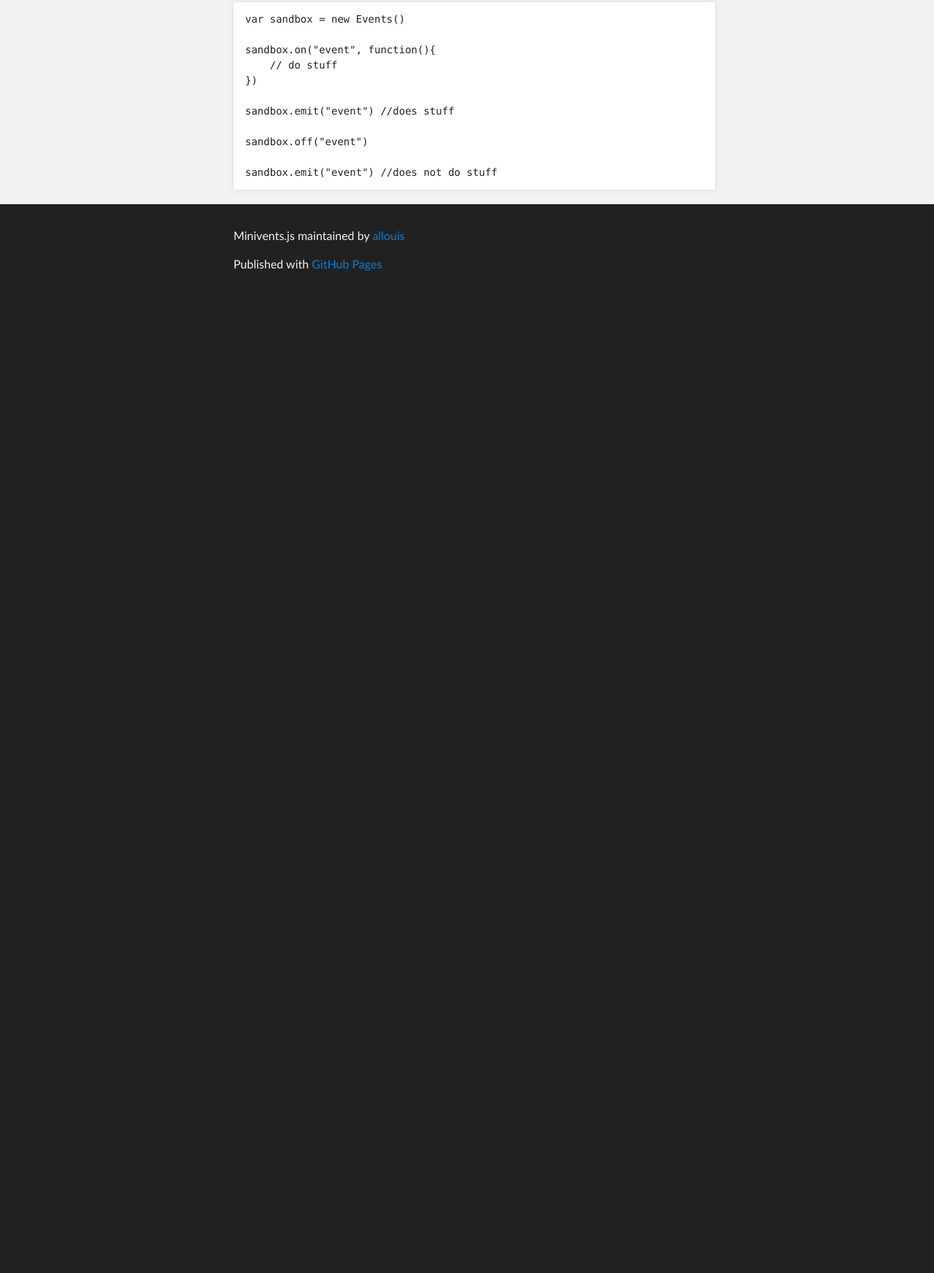
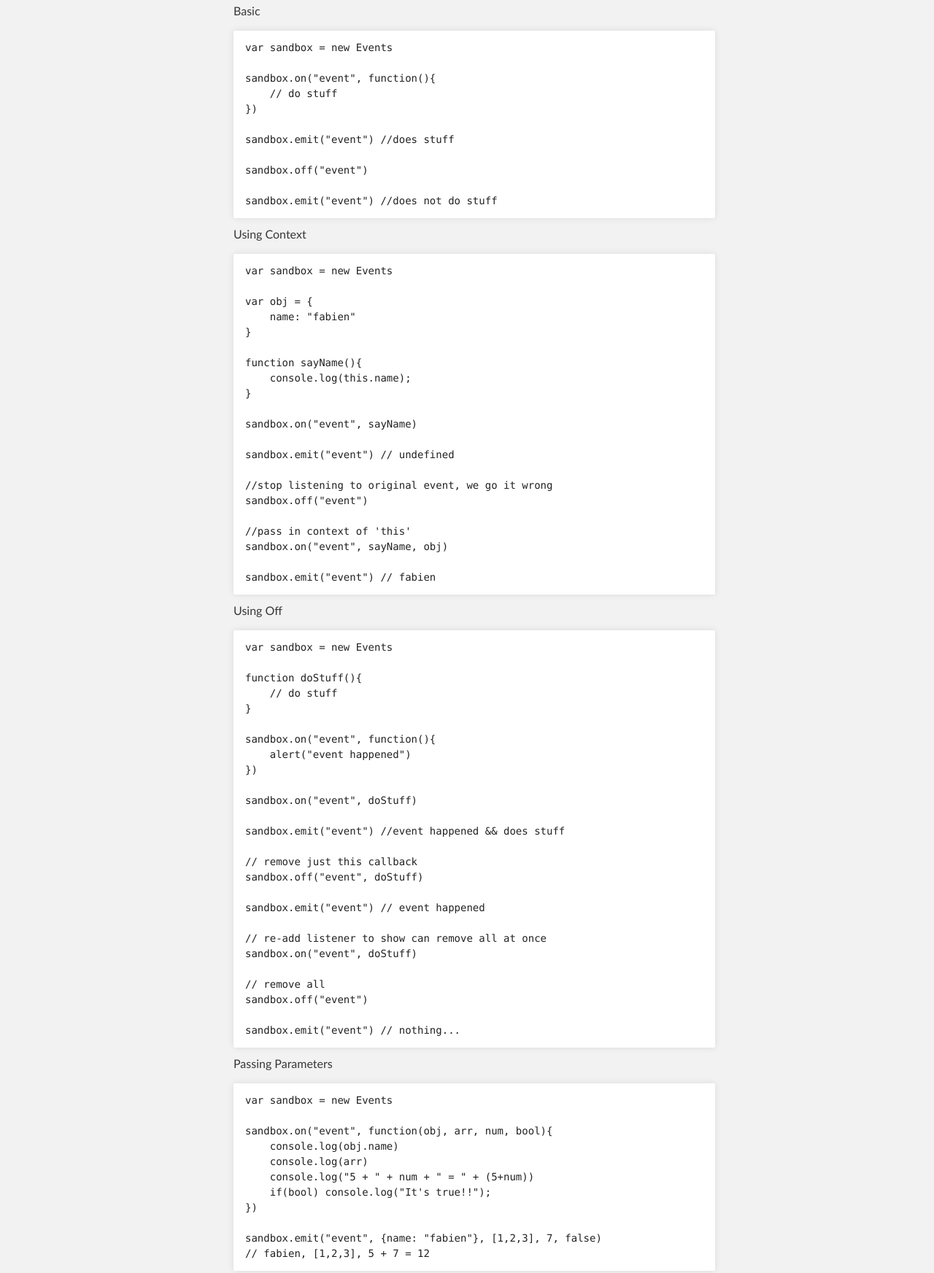
Before and after one commit to allouis/minivents, a plain HTML site: page index.html in a window 1280 px wide. Shown: the part 580-2325 px from the top of the page at 73% size. Before the commit the page ends 989 px from the top, so only its background shows below. Drawn offline with Linux system fonts and the light colour scheme.

```diff
--- a/index.html
+++ b/index.html
@@ -45,9 +45,11 @@
 <p><code>:%s/myobj.trigger(/myobj.emit(/</code> should do the trick in VIM</p>
 
 <h1>
-<a name="example" class="anchor" href="#example"><span class="octicon octicon-link"></span></a>Example</h1>
+<a name="examples" class="anchor" href="#examples"><span class="octicon octicon-link"></span></a>Examples</h1>
 
-<pre><code>var sandbox = new Events()
+<p>Basic</p>
+
+<pre><code>var sandbox = new Events
 
 sandbox.on("event", function(){
     // do stuff
@@ -58,6 +60,76 @@
 sandbox.off("event")
 
 sandbox.emit("event") //does not do stuff
+</code></pre>
+
+<p>Using Context</p>
+
+<pre><code>var sandbox = new Events
+
+var obj = {
+    name: "fabien"
+}
+
+function sayName(){
+    console.log(this.name);
+}
+
+sandbox.on("event", sayName)
+
+sandbox.emit("event") // undefined
+
+//stop listening to original event, we go it wrong
+sandbox.off("event")
+
+//pass in context of 'this'
+sandbox.on("event", sayName, obj)
+
+sandbox.emit("event") // fabien
+</code></pre>
+
+<p>Using Off</p>
+
+<pre><code>var sandbox = new Events
+
+function doStuff(){
+    // do stuff
+}
+
+sandbox.on("event", function(){
+    alert("event happened")
+})
+
+sandbox.on("event", doStuff)
+
+sandbox.emit("event") //event happened &amp;&amp; does stuff
+
+// remove just this callback
+sandbox.off("event", doStuff)
+
+sandbox.emit("event") // event happened
+
+// re-add listener to show can remove all at once
+sandbox.on("event", doStuff)
+
+// remove all
+sandbox.off("event")
+
+sandbox.emit("event") // nothing...
+</code></pre>
+
+<p>Passing Parameters</p>
+
+<pre><code>var sandbox = new Events
+
+sandbox.on("event", function(obj, arr, num, bool){
+    console.log(obj.name)
+    console.log(arr)
+    console.log("5 + " + num + " = " + (5+num))
+    if(bool) console.log("It's true!!");
+})
+
+sandbox.emit("event", {name: "fabien"}, [1,2,3], 7, false)
+// fabien, [1,2,3], 5 + 7 = 12
 </code></pre>
       </section>
     </div>
```
Also changed, not shown: params.json (+1 -1 lines).
